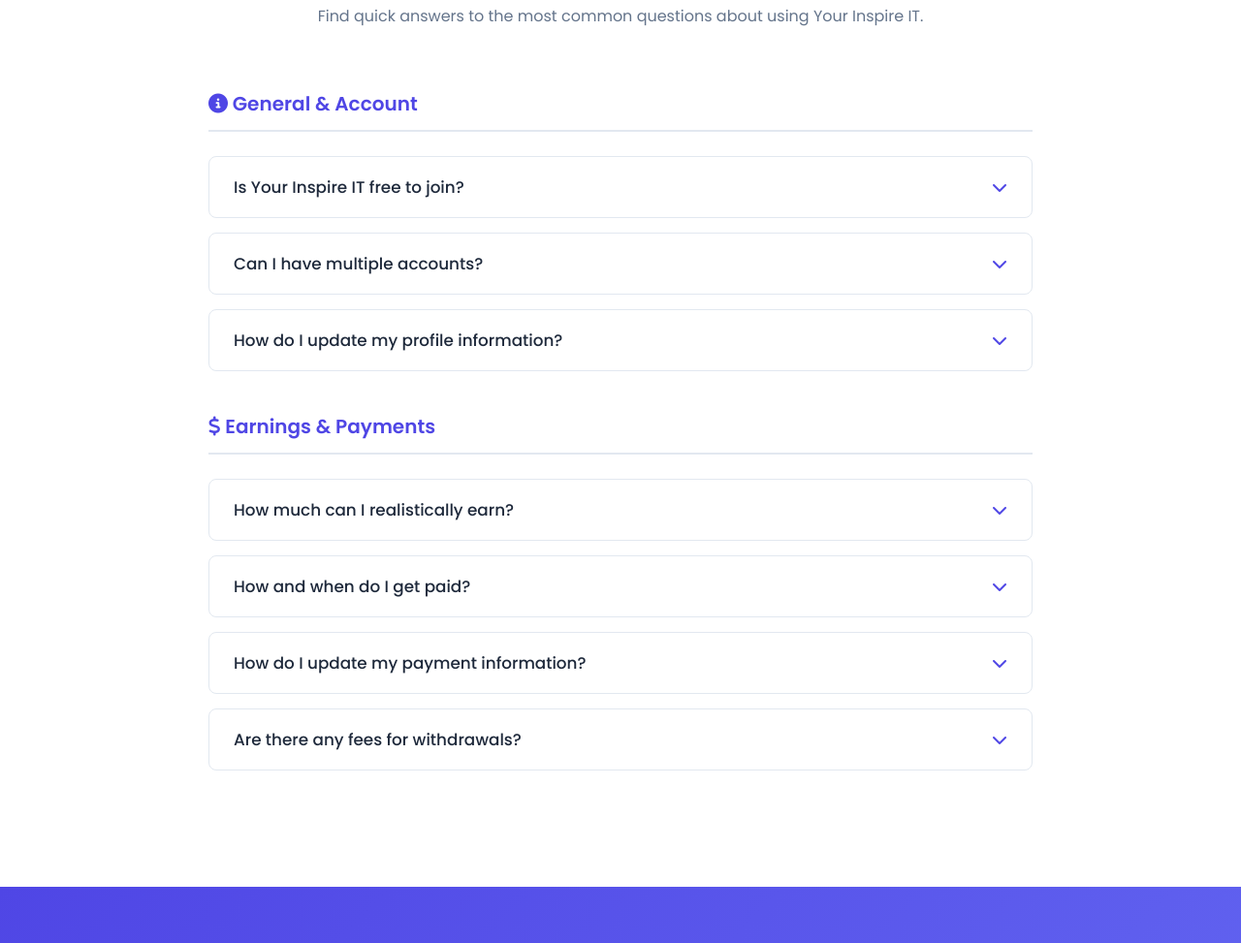
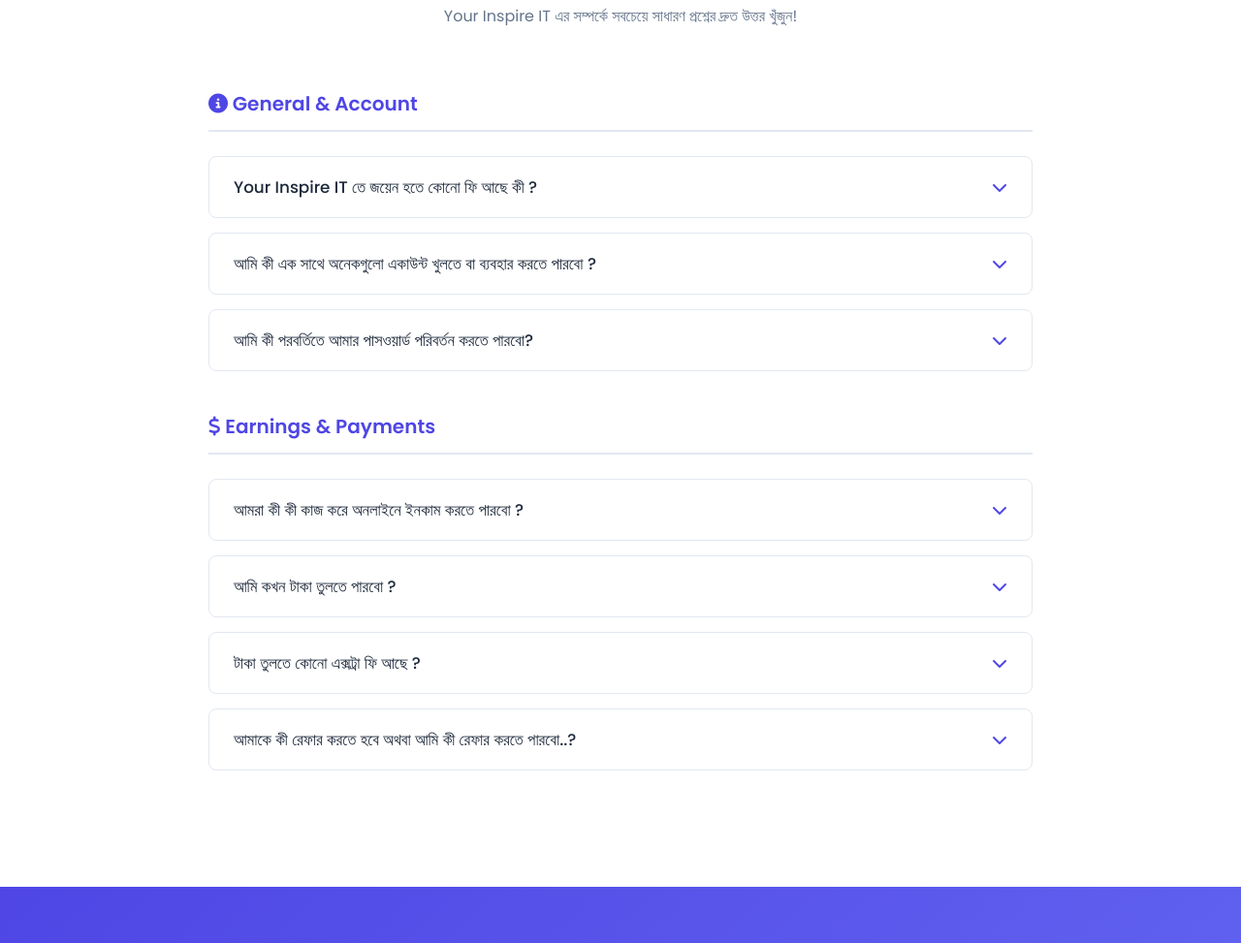
Before and after one commit to YrInspireIT/yrinspireit.github.io, a plain HTML site: page index.html in a window 1280 px wide. Shown: the part 4225-5198 px from the top of the page at 97% size. Drawn offline with Linux system fonts and the light colour scheme; a web font is replaced by a local one.

Commit message:
Update index.html

```diff
--- a/index.html
+++ b/index.html
@@ -192,25 +192,26 @@
             <div class="container">
                  <div class="section-title">
                     <h2>Frequently Asked Questions</h2>
-                    <p>Find quick answers to the most common questions about using Your Inspire IT.</p>
+                    <p>Your Inspire IT এর সম্পর্কে সবচেয়ে সাধারণ প্রশ্নের দ্রুত উত্তর খুঁজুন!</p>
                 </div>
                 <div class="faq-container">
 
                     <!-- FAQ Category: General & Account -->
                     <div class="faq-category">
                          <h4><i class="fas fa-info-circle"></i> General & Account</h4>
-                         <div class="faq-item"> <button class="faq-question" aria-expanded="false" aria-controls="faq-answer-1"> <span>Is Your Inspire IT free to join?</span> <i class="fas fa-chevron-down"></i> </button> <div class="faq-answer" id="faq-answer-1"> <p>Absolutely! Signing up and using Your Inspire IT to find tasks is completely free. We don't charge any membership fees.</p> </div> </div>
-                         <div class="faq-item"> <button class="faq-question" aria-expanded="false" aria-controls="faq-answer-2"> <span>Can I have multiple accounts?</span> <i class="fas fa-chevron-down"></i> </button> <div class="faq-answer" id="faq-answer-2"> <p>No, Your Inspire IT strictly prohibits users from creating or using multiple accounts. This policy helps ensure fair task distribution and prevents abuse of the platform. Violation of this rule may lead to account suspension.</p> </div> </div>
-                          <div class="faq-item"> <button class="faq-question" aria-expanded="false" aria-controls="faq-answer-3"> <span>How do I update my profile information?</span> <i class="fas fa-chevron-down"></i> </button> <div class="faq-answer" id="faq-answer-3"> <p>You can update your name, contact details, and other profile information in the 'Account Settings' or 'Profile' section after logging in.</p> </div> </div>
+                         <div class="faq-item"> <button class="faq-question" aria-expanded="false" aria-controls="faq-answer-1"> <span>Your Inspire IT তে জয়েন হতে কোনো ফি আছে কী ?</span> <i class="fas fa-chevron-down"></i> </button> <div class="faq-answer" id="faq-answer-1"> <p>না, Your Inspire IT সম্পুর্ন ফ্রী! এখানে জয়েন হতে কোনো রেজিস্ট্রেশন ফী অথবা এড ফি নেই ।  এছাড়া কোনো লুকানো ফীও নেই।  কোনো রেফারাল টিমের মেম্বার অথবা যে কেউ যদি জয়েন হতে কোনে ফি চাই, তাহলে দিবেন না।</p> </div> </div>
+                         <div class="faq-item"> <button class="faq-question" aria-expanded="false" aria-controls="faq-answer-2"> <span>আমি কী এক সাথে অনেকগুলো একাউন্ট খুলতে বা ব্যবহার করতে পারবো ? </span> <i class="fas fa-chevron-down"></i> </button> <div class="faq-answer" id="faq-answer-2"> <p>না, Your Inspire IT ব্যবহারকারীদের একাধিক অ্যাকাউন্ট তৈরি বা ব্যবহার করা থেকে কঠোরভাবে নিষেধ করে। এই নীতিটি ন্যায্য Task বন্টন নিশ্চিত করতে সাহায্য করে এবং প্ল্যাটফর্মের অপব্যবহার রোধ করে। এই নিয়ম লঙ্ঘনের ফলে অ্যাকাউন্ট Suspend করা হতে পারে।</p> </div> </div>
+                          <div class="faq-item"> <button class="faq-question" aria-expanded="false" aria-controls="faq-answer-3"> <span>আমি কী পরবর্তিতে আমার পাসওয়ার্ড পরিবর্তন করতে পারবো? </span> <i class="fas fa-chevron-down"></i> </button> <div class="faq-answer" id="faq-answer-3"> <p>হ্যা,  আপনার একাউন্ট এপ্রুব হওয়ার পর, যখন তখন আপনি পাসওয়ার্ড পরিবর্তন করতে পারবেন ।</p> </div> </div>
                     </div>
 
                      <!-- FAQ Category: Earnings & Payments -->
                     <div class="faq-category">
                          <h4><i class="fas fa-dollar-sign"></i> Earnings & Payments</h4>
-                         <div class="faq-item"> <button class="faq-question" aria-expanded="false" aria-controls="faq-answer-4"> <span>How much can I realistically earn?</span> <i class="fas fa-chevron-down"></i> </button> <div class="faq-answer" id="faq-answer-4"> <p>Earnings vary based on the types of tasks you complete, how many tasks are available, the time you dedicate, and your accuracy/quality. Some users earn supplementary income, while others earn more significantly. We emphasize transparency – the payout for each task is clearly stated beforehand.</p> </div> </div>
-                         <div class="faq-item"> <button class="faq-question" aria-expanded="false" aria-controls="faq-answer-5"> <span>How and when do I get paid?</span> <i class="fas fa-chevron-down"></i> </button> <div class="faq-answer" id="faq-answer-5"> <p>Once you reach the minimum withdrawal threshold (clearly stated in your dashboard), you can request a payout via supported methods like PayPal or Bank Transfer. Processing times typically range from 3-7 business days, depending on the method selected.</p> </div> </div>
-                         <div class="faq-item"> <button class="faq-question" aria-expanded="false" aria-controls="faq-answer-6"> <span>How do I update my payment information?</span> <i class="fas fa-chevron-down"></i> </button> <div class="faq-answer" id="faq-answer-6"> <p>You can update your payment details within your Account Settings or Profile section. Ensure your information is accurate to avoid payment delays. For security reasons, changing payment methods might require additional verification.</p> </div> </div>
-                          <div class="faq-item"> <button class="faq-question" aria-expanded="false" aria-controls="faq-answer-7"> <span>Are there any fees for withdrawals?</span> <i class="fas fa-chevron-down"></i> </button> <div class="faq-answer" id="faq-answer-7"> <p>Your Inspire IT aims to minimize fees, but some payment processors (like PayPal or banks for international transfers) may impose their own transaction fees. Any potential fees are usually outlined during the withdrawal process. Check the 'Payment Info' section for details specific to each method.</p> </div> </div>
+                         <div class="faq-item"> <button class="faq-question" aria-expanded="false" aria-controls="faq-answer-4"> <span>আমরা কী কী কাজ করে অনলাইনে ইনকাম করতে পারবো ?</span> <i class="fas fa-chevron-down"></i> </button> <div class="faq-answer" id="faq-answer-4"> <p>আমাদের মোট ১০ টি কাজ আছে । আমাদের অনলাইন ইনকামের কাজগুলো হলো --১, ফেসবুকে পোস্ট করে ইনকাম | ২, ফ্রম পূরণ করে ইনকাম | ৩, টাইপিং টাস্ক | ৪, ওয়েবসাইট ভিজিট | ৫, অন্য ওয়েবসাইটে একাউন্ট করা | ৬, এড দেখে ইনকাম | ৭, ফেসবুকে লাইক, ফলো, কমেন্ট, গ্রুপে জয়েন হয়ে ইনকাম | ৬, টিকটকে ফলো, ভিডিও দেখা, লাইক দিয়ে ইনকাম | ৭,  ইউটিউবে সাবস্ক্রাইব, ভিডিও দেখে, লাইক দিয়ে ইনকাম | ৮, প্লে স্টোর থেকে এপস ইনস্টল করে ইনকাম | ৯,প্লে স্টোরে রিভিউ দিয়ে ইনকাম | ১০, রিসেলিং     ।  পরবর্তী আরও কিছু কাজ আসব শিগগিরই  । </p> </div> </div>
+                         <div class="faq-item"> <button class="faq-question" aria-expanded="false" aria-controls="faq-answer-5"> <span>আমি কখন টাকা তুলতে পারবো ?</span> <i class="fas fa-chevron-down"></i> </button> <div class="faq-answer" id="faq-answer-5"> <p>আপনি কাজ করে যখনিই ৫০ টাকা জমাবেন, তখনিই টাকা তুলতে পারবেন ।  সর্বনিম্ন ৫০ টাকা তুলতে পারবেন এবং সর্বোচ্চ ২৫ হাজার টাকা ।</p> </div> </div>
+                         <div class="faq-item"> <button class="faq-question" aria-expanded="false" aria-controls="faq-answer-6"> <span>টাকা তুলতে কোনো এক্সট্রা ফি আছে ?</span> <i class="fas fa-chevron-down"></i> </button> <div class="faq-answer" id="faq-answer-6"> <p>না, টাকা তুলতে এক্সট্রা কোনে ফি নেই ।  আপনি নিশ্চিন্তে টাকা তুলতে পারবেন ।</p> </div> </div>
+                          <div class="faq-item"> <button class="faq-question" aria-expanded="false" aria-controls="faq-answer-7"> <span>আমাকে কী রেফার করতে হবে অথবা আমি কী রেফার করতে পারবো..?</span> <i class="fas fa-chevron-down"></i> </button> <div class="faq-answer" id="faq-answer-7"> <p>না,  আপনাকে কোনো রেফার করতে হবে না ।  আমরা সবসময় যোগ্য ব্যাক্তিকে কাজ দিতে চাই ।  আমরা সৎ, পরিশ্রমি ব্যাক্তিকে খুজছি ।  আমরা কখনো Member দ্বারা রেফার করতে দিই না ।  রেফার করার জন্য আমাদের রেফারাল টিম আছে, তারা যোগ্য ব্যাক্তিকে একাউন্ট খুলে কাজের সুযোগ করে দিচ্ছে !  আপনি চাইলেও রেফার করতে পারবেন, রেফারের লিংকও পাবেন না ।  রেফার ছাড়া আরও অসংখ্য কাজ আছে, সেগুলো আপনি করতে পারেন ।
+</p> </div> </div>
                     </div>
 
                      <!-- FAQ Category: Tasks & Quality -->
```
